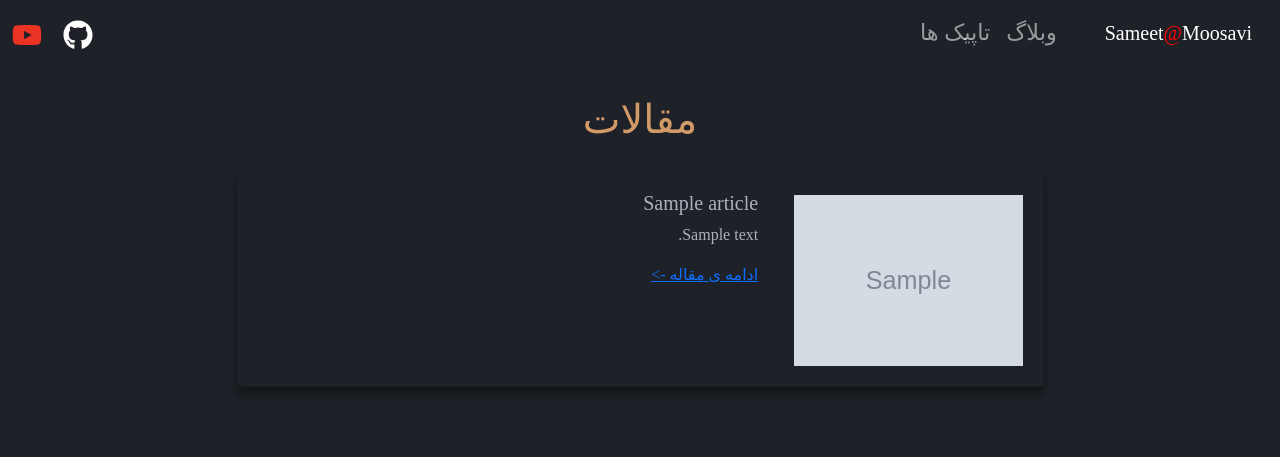
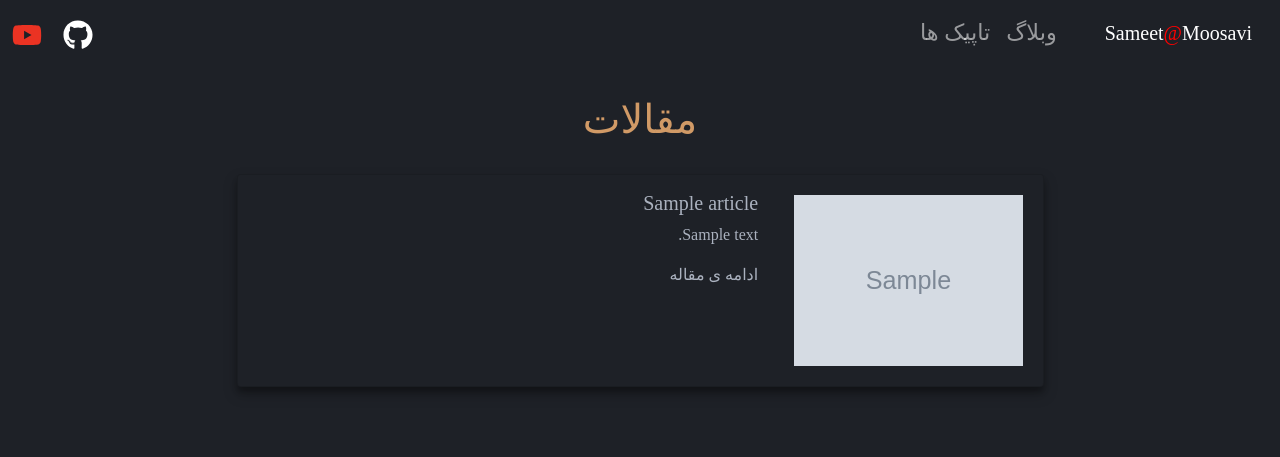
Before and after one commit to smsameet/SameetDjangoBlog, a Django app: page /blog/ in a window 1280 px wide. Shown: the top 457 px of the page. Run offline with Django 4.2, Linux system fonts and the light colour scheme; tables that the repository leaves empty hold one stand-in row (values such as "Sample post"); grey boxes marked "Sample" are stand-in pictures; some libraries are stand-ins or nearby versions.

Commit message:
updatin header and article styles.

```diff
--- a/SameetBlog/blog/static/blog/css/style.css
+++ b/SameetBlog/blog/static/blog/css/style.css
@@ -5,6 +5,7 @@
 	--Black: #000000;
 	--FontFamily: Vazir, serif;
 	--FontSize: 16px;
+	--LinkHover: #579BD3;
 }
 /* elements */
 body {
@@ -14,6 +15,13 @@ body {
 	font-size: var(--FontSize);
 	font-family: var(--FontFamily);
 	background-color: #1e2127;
+}
+a {
+	color: var(--TextColor);
+	text-decoration: none;
+}
+a :hover {
+	color: var(--LinkHover);
 }
 /* ides */
 #article {
--- a/SameetBlog/blog/templates/blog/articles.html
+++ b/SameetBlog/blog/templates/blog/articles.html
@@ -6,13 +6,13 @@
 				<div class="card col-lg-9">
 					<div class="row g-0">
 						<div class="col-xl-4">
-						<img src="{{ article.thumbnail.url }}" class="img-fluid rounded-start" alt="...">
+							<a href="{% url 'blog:details' article.slug %}"><img src="{{ article.thumbnail.url }}" class="img-fluid rounded-start" alt="..."></a>
 						</div>
 						<div class="col-md-8">
 							<div class="card-body">
-						  <h5 class="card-title">{{ article.title }}</h5>
+								<a href="{% url 'blog:details' article.slug %}"><h5 class="card-title">{{ article.title }}</h5></a>
 								<p class="card-text">{{ article.body | truncatechars:300 }}</p>
-							<a href="{% url 'blog:details' article.slug %}">ادامه ی مقاله -></a>
+								<a href="{% url 'blog:details' article.slug %}">ادامه ی مقاله</a>
 							</div>
 						</div>
 					</div>
--- a/SameetBlog/blog/templates/blog/header.html
+++ b/SameetBlog/blog/templates/blog/header.html
@@ -1,5 +1,5 @@
 <header id="header">
-	<nav class="navbar navbar-expand-lg navbar-dark">
+	<nav class="navbar navbar-expand-lg navbar-dark" id="navigationbar">
 		<div class="container-fluid">
 		<a class="navbar-brand" href="{% url 'blog:home' %}">Sameet<span style='color: red;'>@</span>Moosavi</a>
 				<button class="navbar-toggler" type="button" data-bs-toggle="collapse" data-bs-target="#navbarNavDropdown" aria-controls="navbarNavDropdown" aria-expanded="false" aria-label="Toggle navigation">
```
Lines whose indentation alone changed are shown as unchanged.
